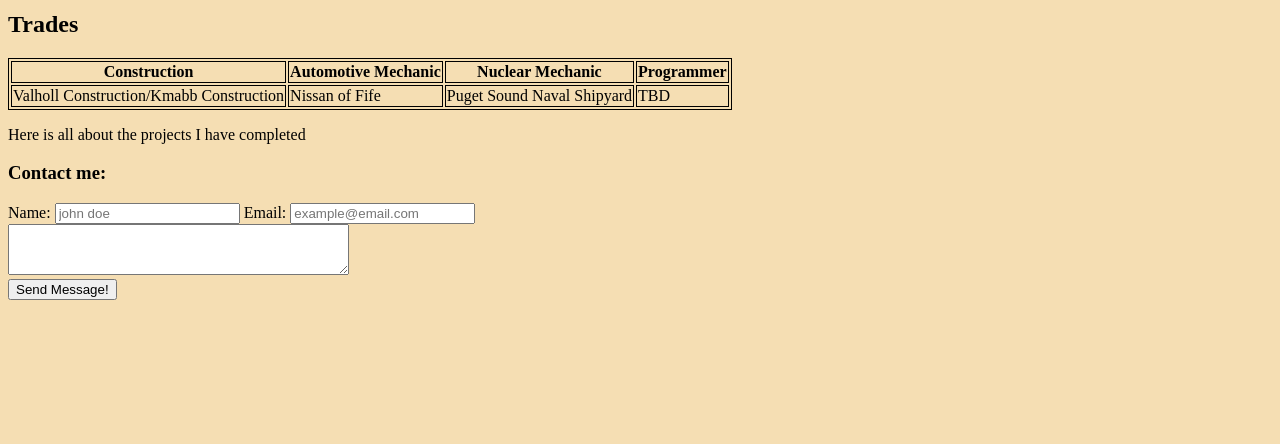
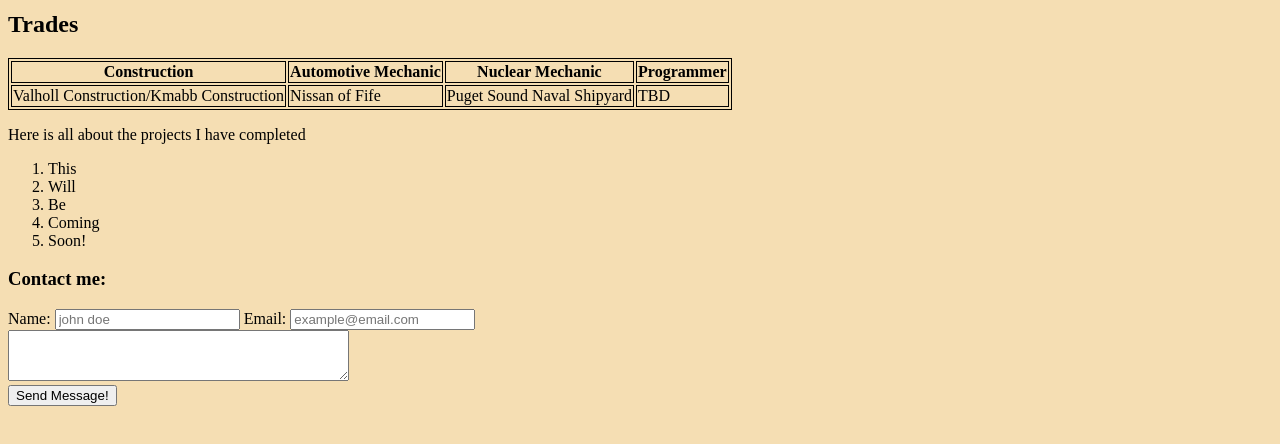
Before and after one commit to k-mabbott/Web_Fundamentals, a plain HTML site: page Profile_Content/index.html in a window 1280 px wide. Shown: the part 206-650 px from the top of the page. Drawn offline with Linux system fonts and the light colour scheme.

Commit message:
initial commit

```diff
--- a/Profile_Content/index.html
+++ b/Profile_Content/index.html
@@ -44,6 +44,13 @@
     </div>
     <div class="projects">
         <p>Here is all about the projects I have completed</p>
+        <ol>
+            <li>This</li>
+            <li>Will</li>
+            <li>Be</li>
+            <li>Coming</li>
+            <li>Soon!</li>
+        </ol>
     </div>
 <div class="contact-me">
     <form>
```
Also changed, not shown: 1 other file.
